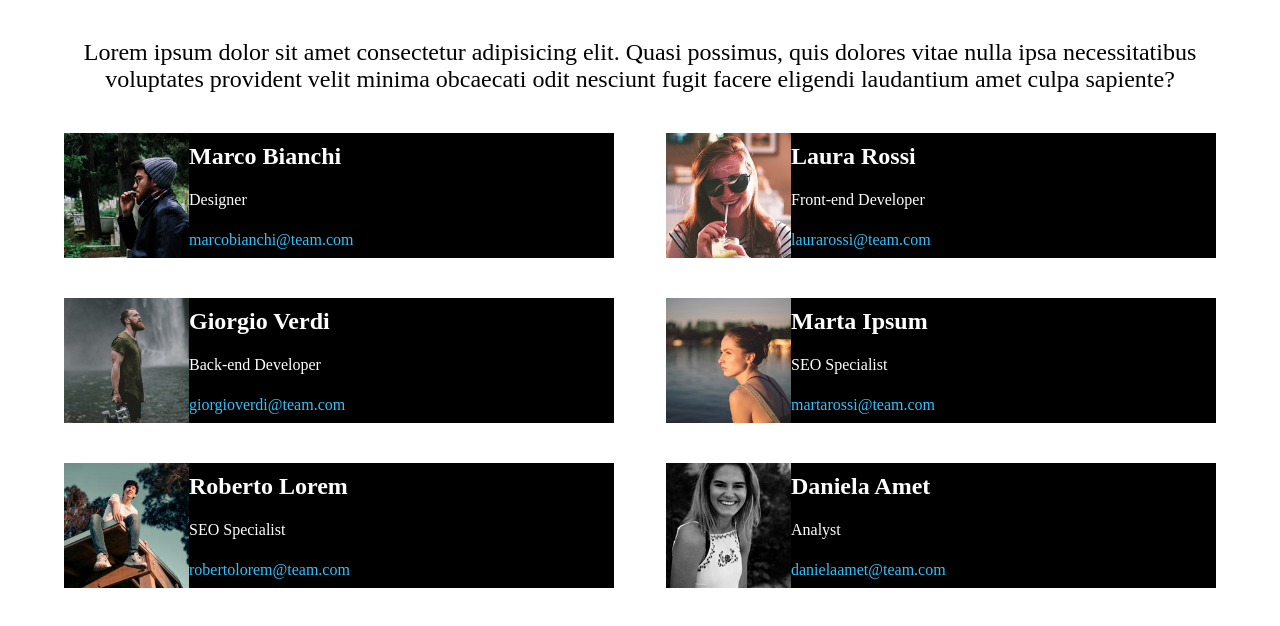
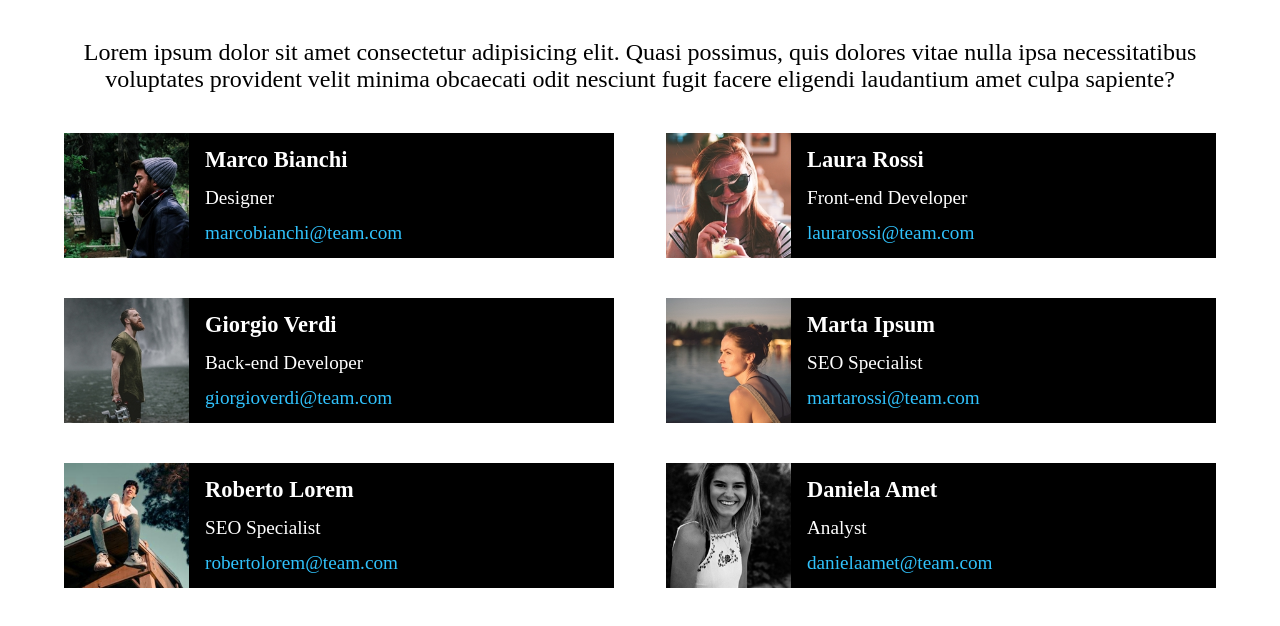
Before and after one commit to ViktorJoseCentonza/js-our-team, a plain HTML site: page index.html in a window 1280 px wide. Shown: the part 96-722 px from the top of the page. Drawn offline with Linux system fonts and the light colour scheme.

Commit message:
add style

```diff
--- a/assets/css/style.css
+++ b/assets/css/style.css
@@ -108,7 +108,9 @@ a {
         .card-content {
             flex-direction: column;
             justify-content: space-evenly;
-            gap: 0.75rem;
+            font-size: larger;
+
+            padding: 0 1rem;
 
             a {
                 color: var(--hyper-color);
--- a/assets/script.js
+++ b/assets/script.js
@@ -50,7 +50,7 @@ for (let i = 0; i < teamMembers.length; i++) {
                         <img src="${teamMembers[i].img}" alt="">
                     </div>
                     <div class="card-content d-flex">
-                        <h2>${teamMembers[i].name}</h2>
+                        <h3>${teamMembers[i].name}</h3>
                         <p>${teamMembers[i].role}</p>
                         <a href="#">${teamMembers[i].email}</a>
                     </div>
```
